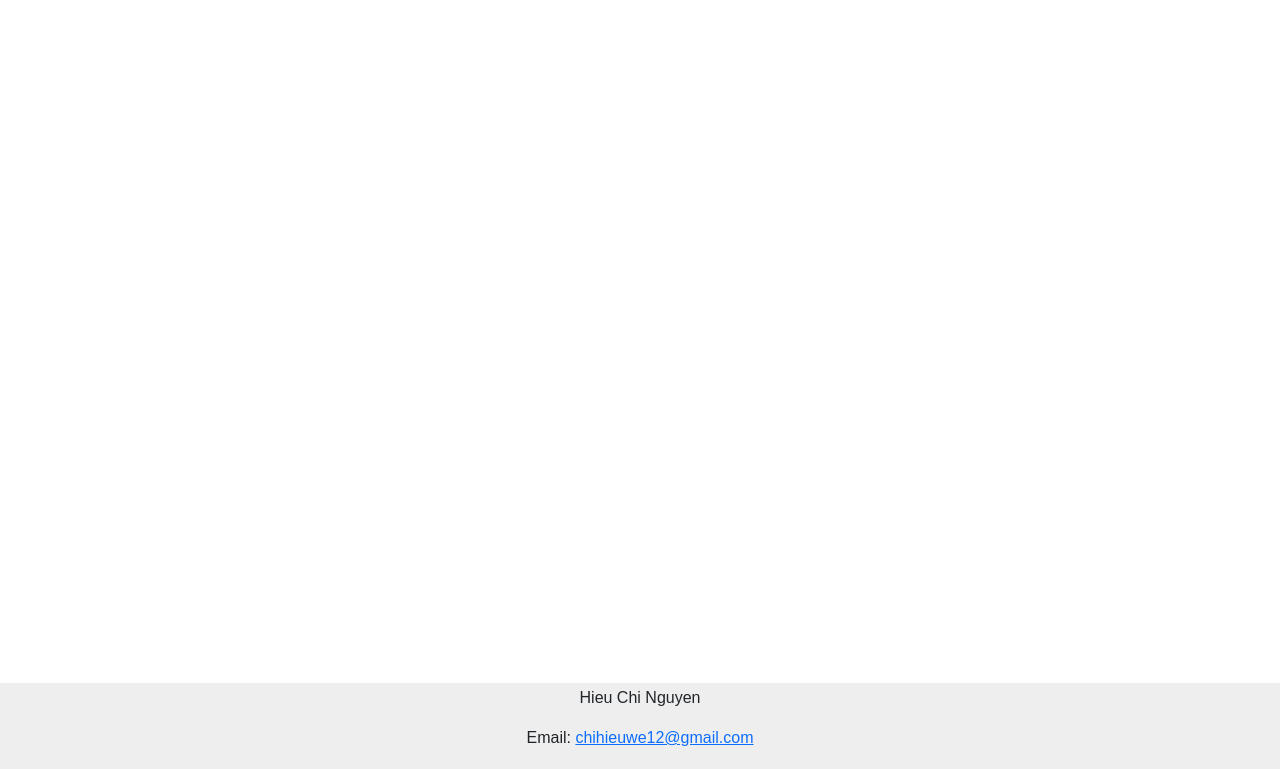
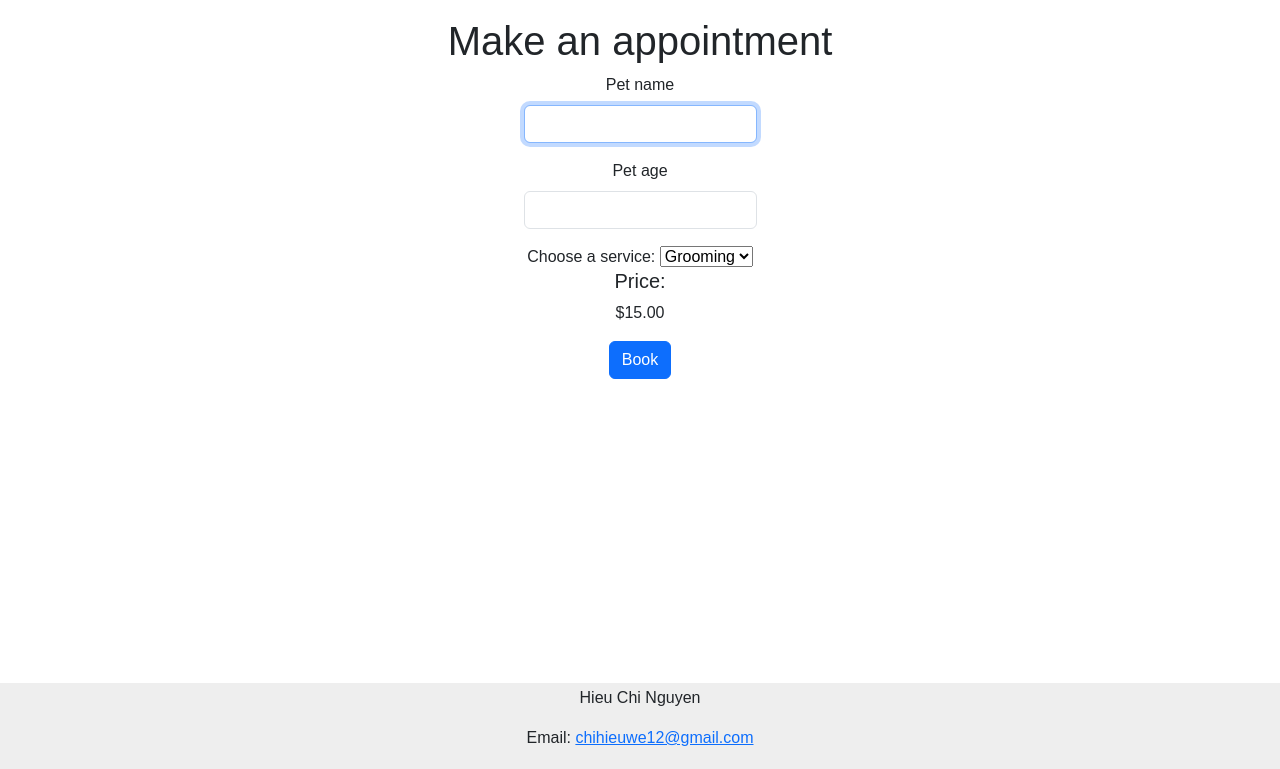
Before and after one commit to chihieuwe/cs50-final, a Flask app: page /order in a window 1280 px wide. Shown: the part 101-870 px from the top of the page. Run offline with Flask 3, Linux system fonts and the light colour scheme; a user stored in the database is signed in; some libraries are stand-ins or nearby versions.

Commit message:
Creating order page and methods

```diff
--- a/app.py
+++ b/app.py
@@ -52,7 +52,9 @@ def about():
 @app.route("/order")
 @login_required
 def order():
-    return render_template("order.html", navbar_style='navbar-alt', navbar_brand_style='navbar-brand-alt', nav_link_style='nav-link-alt')
+    service = db.execute("SELECT name, price FROM service")
+    print(service)
+    return render_template("order.html", navbar_style='navbar-alt', navbar_brand_style='navbar-brand-alt', nav_link_style='nav-link-alt', service=service)
 
 @app.route("/profile")
 @login_required
@@ -97,11 +99,13 @@ def logout():
 
 @app.route("/register", methods=["GET", "POST"])
 def register():
+    # Get info from the form
     if request.method == "POST":
         name = request.form.get("name")
         email = request.form.get("email")
         password = request.form.get("confirmation")
         checkmail = db.execute("SELECT * FROM users WHERE email = ?", email)
+        # Validate the info
         if not name:
             flash("Name cannot be blank", "error")
             return redirect("/register")
@@ -111,7 +115,7 @@ def register():
         if not password:
             flash("Password cannot be blank", "error")
             return redirect("/register")
-        if '@' not in email or email.isnumeric == True:
+        if '@' not in email or email.isnumeric() == True:
             flash("Email not valid", "error")
             return redirect("/register")
         if checkmail:
--- a/templates/order.html
+++ b/templates/order.html
@@ -1,5 +1,24 @@
 {% extends "layout.html" %}
 
 {% block main %}
-
+<h1>Make an appointment</h1>
+<form action="/order" method="post">
+    <div class="mb-3">
+        <label for="petname" class="form-label">Pet name</label>
+        <input id="petname" autofocus class="form-control mx-auto w-auto" autocomplete="off" name="symbol" type="text">
+    </div>
+    <div class="mb-3">
+        <label for="petage" class="form-label">Pet age</label>
+        <input id="petage" autofocus class="form-control mx-auto w-auto" autocomplete="off" name="symbol" type="text">
+    </div>
+    <label for="service">Choose a service:</label>
+    {% for ser in service %}
+    <select name="service">
+        <option value="{{ ser }}">{{ ser.name }}</option>
+    </select>
+    <h5>Price:</h5>
+        <p value="{{ ser }}">{{ ser.price | usd }}</p>
+    {% endfor %}
+    <button class="btn btn-primary" type="submit">Book</button>
+</form>
 {% endblock %}
```
Also changed, not shown: pet.db.
